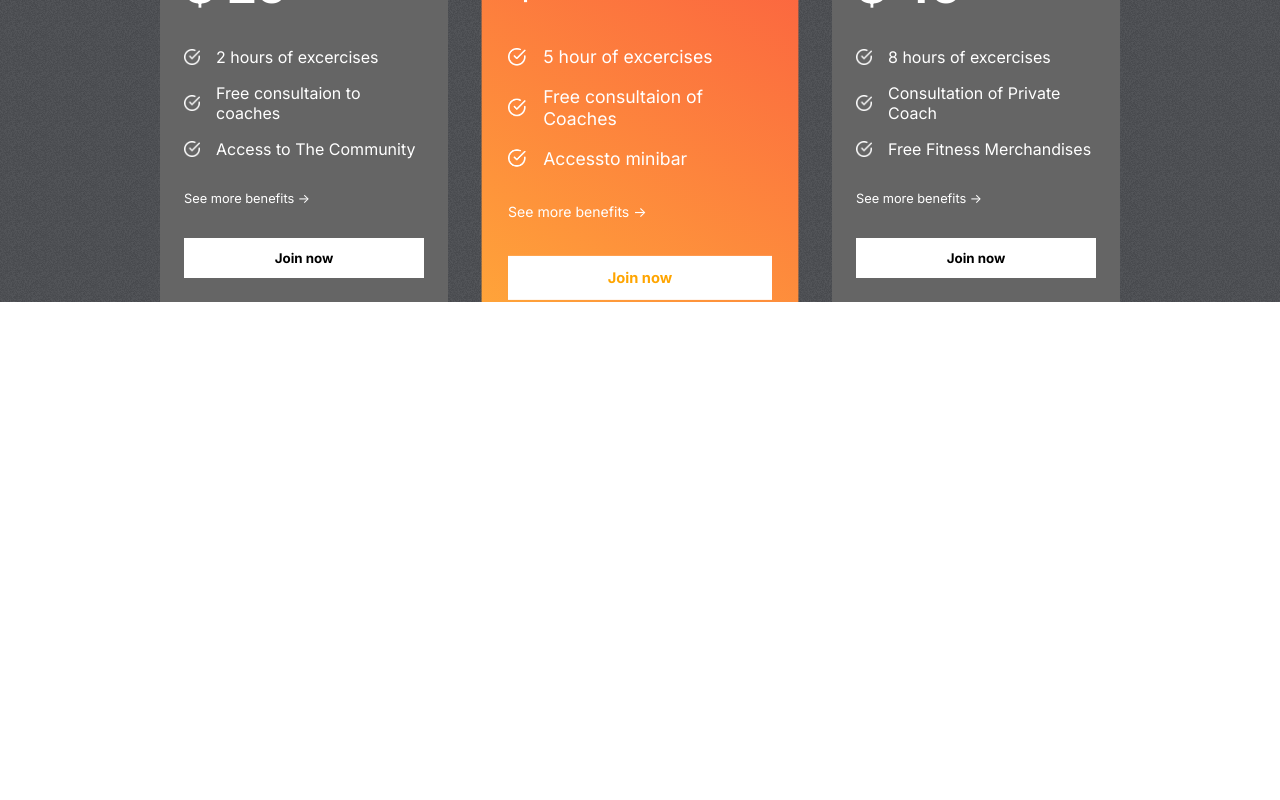
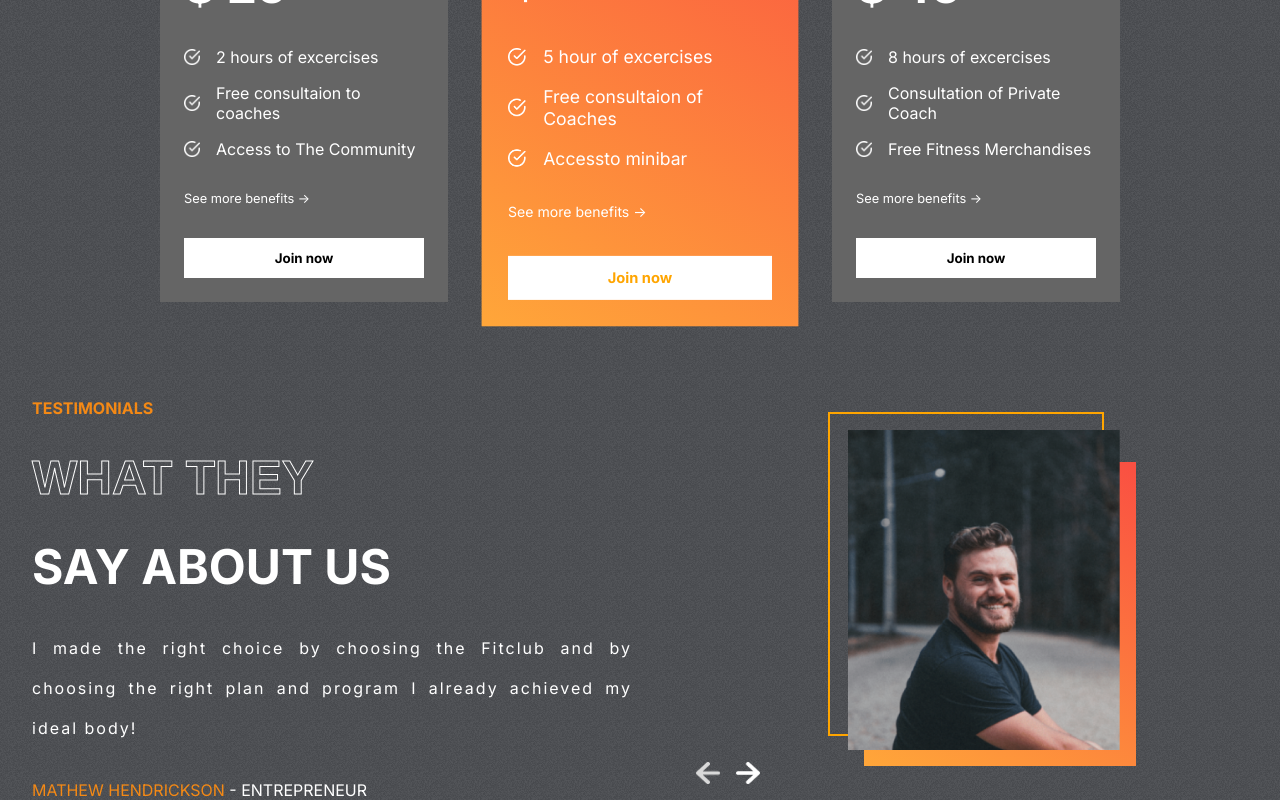
Before and after one commit to JijoJames04/FitClub, a React (Create React App) app: page / in a window 1280 px wide. Shown: the part 2114-2914 px from the top of the page. Before the commit the page ends 2416 px from the top, so only its background shows below. Built offline with nearby package versions, Linux system fonts and the light colour scheme.

Commit message:
testimonials section completed

```diff
--- a/src/App.js
+++ b/src/App.js
@@ -3,6 +3,7 @@
 import Plans from './components/Plans/Plans';
 import Programs from './components/Programs/Programs';
 import Reasons from './components/Reasons/Reasons';
+import Testimonials from './components/Testimonials/Testimonials';
 function App() {
   return (
     <div className="App">
@@ -10,6 +11,7 @@
       <Programs/>
       <Reasons/>
       <Plans/>
+      <Testimonials/>
     </div>
   );
 }
--- /dev/null
+++ b/src/components/Testimonials/Testimonials.css
@@ -0,0 +1,78 @@
+.Testimonials {
+    display: flex;
+    gap: 1rem;
+    padding: 0 2rem;
+}
+
+.left-t {
+    display: flex;
+    flex: 1 1;
+    gap: 2rem;
+    flex-direction: column;
+    text-transform: uppercase;
+    color: white;
+}
+
+.left-t > :nth-child(1) {
+    color: var(--orange);
+    font-weight: bold;
+}
+
+.left-t > :nth-child(2),
+.left-t > :nth-child(3) {
+    font-weight: bold;
+    font-size: 3rem;
+}
+
+.left-t > :nth-child(4) {
+    text-transform: none;
+    text-align: justify;
+    letter-spacing: 2px;
+    line-height: 40px;
+}
+
+.right-t {
+    flex: 1;
+    position: relative;
+}
+
+.right-t > img {
+    position: absolute;
+    width: 17rem;
+    height: 20rem;
+    object-fit: cover;
+    right: 8rem;
+    top: 2rem;
+}
+
+.right-t > :nth-child(1) {
+    position: absolute;
+    width: 17rem;
+    height: 20rem;
+    border: 2px solid orange;
+    background-color: transparent;
+    right: 9rem;
+    top: 0.9rem;
+}
+
+.right-t > :nth-child(2) {
+    position: absolute;
+    width: 17rem;
+    height: 19rem;
+    right: 7rem;
+    top: 4rem;
+    background: var(--planCard);
+}
+
+.arrows {
+    display: flex;
+    gap: 1rem;
+    position: absolute;
+    bottom: 1rem;
+    left: 3rem;
+}
+
+.arrows > img {
+    width: 1.5rem;
+    cursor: pointer;
+}
--- /dev/null
+++ b/src/components/Testimonials/Testimonials.jsx
@@ -0,0 +1,56 @@
+import React from "react";
+import "./Testimonials.css";
+import { testimonialsData } from "../../data/testimonialsData";
+import leftArrow from "../../assets/leftArrow.png";
+import rightArrow from "../../assets/rightArrow.png";
+import { useState } from "react";
+
+const Testimonials = () => {
+  const [selected, setSelected] = useState(0);
+  const tLength = testimonialsData.length;
+
+  return (
+    <div className="Testimonials">
+      <div className="left-t">
+        <span>Testimonials</span>
+        <span className="stroke-text">What they</span>
+        <span>say about us</span>
+        <span>{testimonialsData[selected].review}</span>
+        <span>
+          <span style={{ color: "var(--orange)" }}>
+            {testimonialsData[selected].name}
+          </span>{" "}
+          - {testimonialsData[selected].status}
+        </span>
+      </div>
+      <div className="right-t">
+        <div></div>
+        <div></div>
+        <img src={testimonialsData[selected].image} alt="" />
+
+        <div className="arrows">
+          <img
+            onClick={() => {
+              selected === 0
+                ? setSelected(tLength - 1)
+                : setSelected((prev) => prev - 1);
+            }}
+            src={leftArrow}
+            alt=""
+          />
+          <img
+            onClick={() => {
+              selected === tLength - 1
+                ? setSelected(0)
+                : setSelected((prev) => prev + 1);
+            }}
+            src={rightArrow}
+            alt=""
+          />
+        </div>
+      </div>
+    </div>
+  );
+};
+
+export default Testimonials;
```
